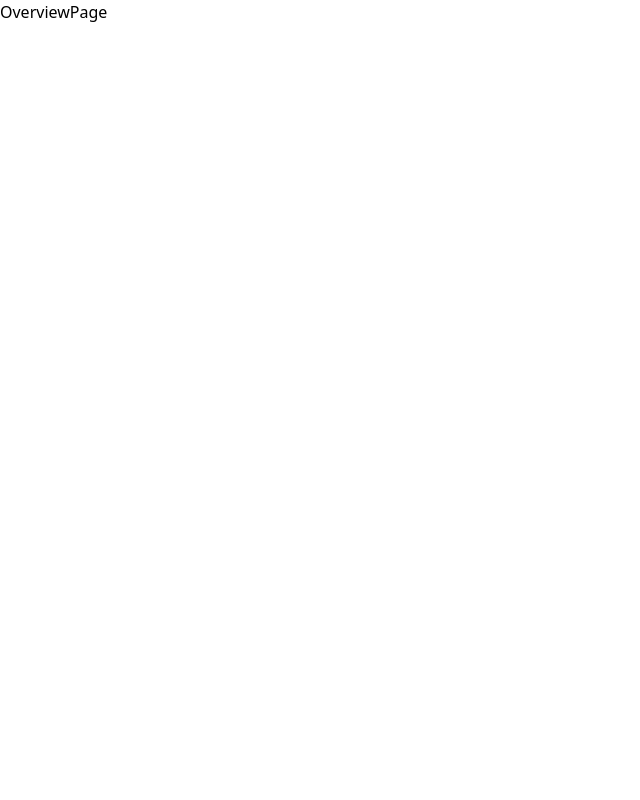
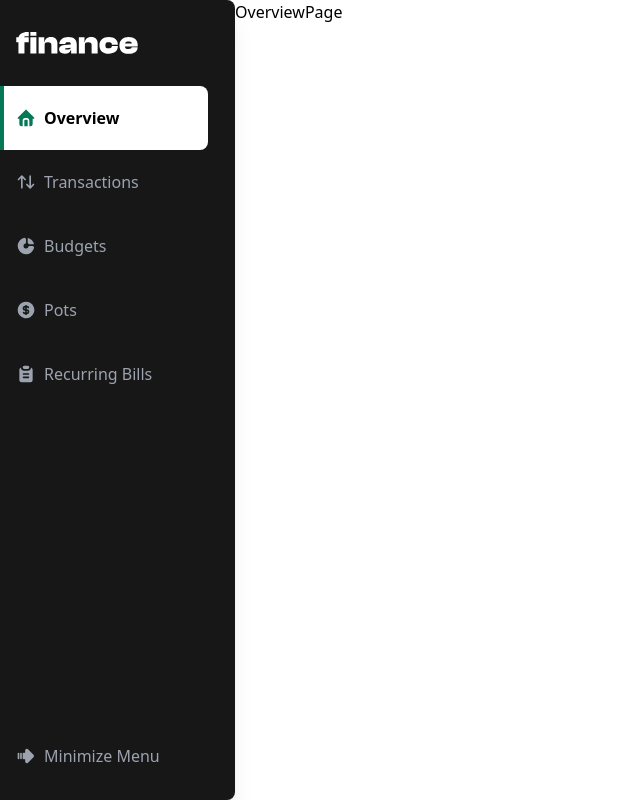
Before and after one commit to MartinWebDev95/FinanceApp, a Next.js app: page / in a window 1280 px wide. Shown: the whole page, without its empty margins (0-640 px from the left). Built offline with nearby package versions, Linux system fonts and the light colour scheme.

Commit message:
Add the sidebar

```diff
--- /dev/null
+++ b/app/components/home/NavLinks.jsx
@@ -0,0 +1,28 @@
+import { getNavLinks } from '@/app/lib/utils'
+import Link from 'next/link'
+import { usePathname } from 'next/navigation'
+
+const NavLinks = ({ isMinimize }) => {
+
+  const pathname = usePathname();
+
+  return (
+    <nav className={`${isMinimize ? 'lg:w-fit' : 'lg:w-52'} w-full flex flex-row justify-around lg:flex-col`}>
+      {getNavLinks().map((link) => (
+        <Link
+          key={link.name}
+          href={link.href}
+          className={`relative group flex flex-col lg:flex-row items-center gap-2 py-4 md:py-3 px-4 lg:py-5 transition-all ease-in-out duration-200 ${isMinimize ? 'lg:rounded-none' : 'lg:rounded-r-lg'} ${pathname === link.href ? 'bg-white text-black font-bold after:block after:absolute after:left-0 lg:after:top-0 after:bottom-0 after:bg-emerald-700 lg:after:w-1 after:w-full lg:after:h-full after:h-1' : 'bg-transparent text-gray-400 hover:text-white'}`}
+        >
+          <div className={`${pathname === link.href ? 'text-emerald-700' : 'text-gray-400 group-hover:text-white transition-all ease-in-out duration-200'}`}>
+            {link.icon}
+          </div>
+
+          <span className={`${isMinimize ? 'lg:hidden' : 'lg:block'} hidden md:block text-sm lg:text-base`}>{link.name}</span>
+        </Link>
+      ))}
+    </nav>
+  )
+}
+
+export default NavLinks
--- /dev/null
+++ b/app/components/home/Sidenav.jsx
@@ -0,0 +1,35 @@
+'use client'
+
+import React, { useState } from 'react'
+import NavLinks from './NavLinks'
+import { ArrowIcon, LogoFull, LogoMinimize } from '@/app/lib/utils';
+
+const Sidenav = () => {
+
+  const [isMinimize, setIsMinimize] = useState(false);
+
+  return (
+    <aside className={`${isMinimize ? 'lg:w-fit' : 'lg:w-72'} w-full bg-neutral-900 text-gray-400 h-fit lg:h-screen rounded-none lg:rounded-r-lg flex flex-col justify-between items-start transition-all ease-in-out duration-300 shadow-xl order-2 lg:order-1`}>
+      <div className='w-full'>
+        <div className='my-8 pl-4 hidden lg:block'>
+          {isMinimize ? <LogoMinimize /> : <LogoFull />}
+        </div>
+
+        <NavLinks isMinimize={isMinimize} />
+      </div>
+
+
+      <button
+        type='button'
+        className='my-8 pl-4 lg:flex items-center gap-2 hidden'
+        onClick={() => setIsMinimize(!isMinimize)}
+      >
+        <ArrowIcon isMinimize={isMinimize} />
+
+        {!isMinimize && <span>Minimize Menu</span>}
+      </button>
+    </aside>
+  )
+}
+
+export default Sidenav
--- a/app/layout.jsx
+++ b/app/layout.jsx
@@ -1,5 +1,5 @@
-import { Geist, Geist_Mono } from "next/font/google";
 import "./globals.css";
+import Sidenav from "./components/home/Sidenav";
 
 export const metadata = {
   title: "Finance App",
@@ -9,8 +9,11 @@ export const metadata = {
 export default function RootLayout({ children }) {
   return (
     <html lang="en">
-      <body>
-        {children}
+      <body className="flex flex-col justify-between lg:flex-row overflow-hidden h-screen">
+        <Sidenav/>
+        <main className="w-full order-1 lg:order-2">
+          {children}
+        </main>
       </body>
     </html>
   );
```
